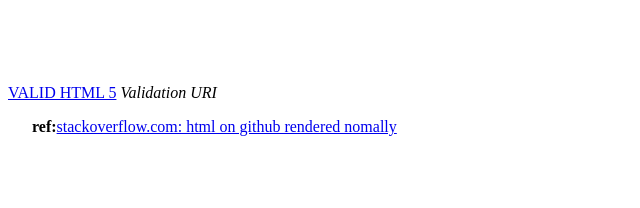
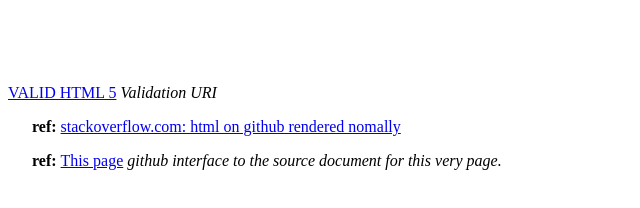
Before and after one commit to wa1tnr/wa1tnr.github.io, a plain HTML site: page Bookmarks/Learning/learning_wa1tnr.html in a window 1280 px wide. Shown: the whole page, without its empty margins (0-640 px from the left). Drawn offline with Linux system fonts and the light colour scheme.

Commit message:
modified:   Bookmarks/Learning/learning_wa1tnr.html md5-identical with the individual Bookmarks repository's version of this very file. 20:29 UTC 11 April 2018

```diff
--- a/Bookmarks/Learning/learning_wa1tnr.html
+++ b/Bookmarks/Learning/learning_wa1tnr.html
@@ -11,10 +11,14 @@
             <a href=
     "https://validator.w3.org/nu/?showsource=yes&amp;doc=https%3A%2F%2Frawgit.com%2Fwa1tnr%2FBookmarks%2Fmaster%2FLearning%2Flearning_wa1tnr.html"
     >VALID HTML 5</a> <em>Validation URI</em>
-        <p>&nbsp;&nbsp;&nbsp;&nbsp;&nbsp;&nbsp;<strong>ref:</strong
+        <p>&nbsp;&nbsp;&nbsp;&nbsp;&nbsp;&nbsp;<strong>ref: </strong
            ><a href=
     "https://stackoverflow.com/questions/8446218/how-to-see-an-html-page-on-github-as-a-normal-rendered-html-page-to-see-preview/"
     >stackoverflow.com: html on github rendered nomally</a>
+        <p>&nbsp;&nbsp;&nbsp;&nbsp;&nbsp;&nbsp;<strong>ref: </strong
+           ><a href=
+"https://github.com/wa1tnr/Bookmarks/blob/master/Learning/learning_wa1tnr.html"
+    >This page</a> <em>github interface to the source document for this very page.</em>
         </p>
     </body>
 </html>
```
